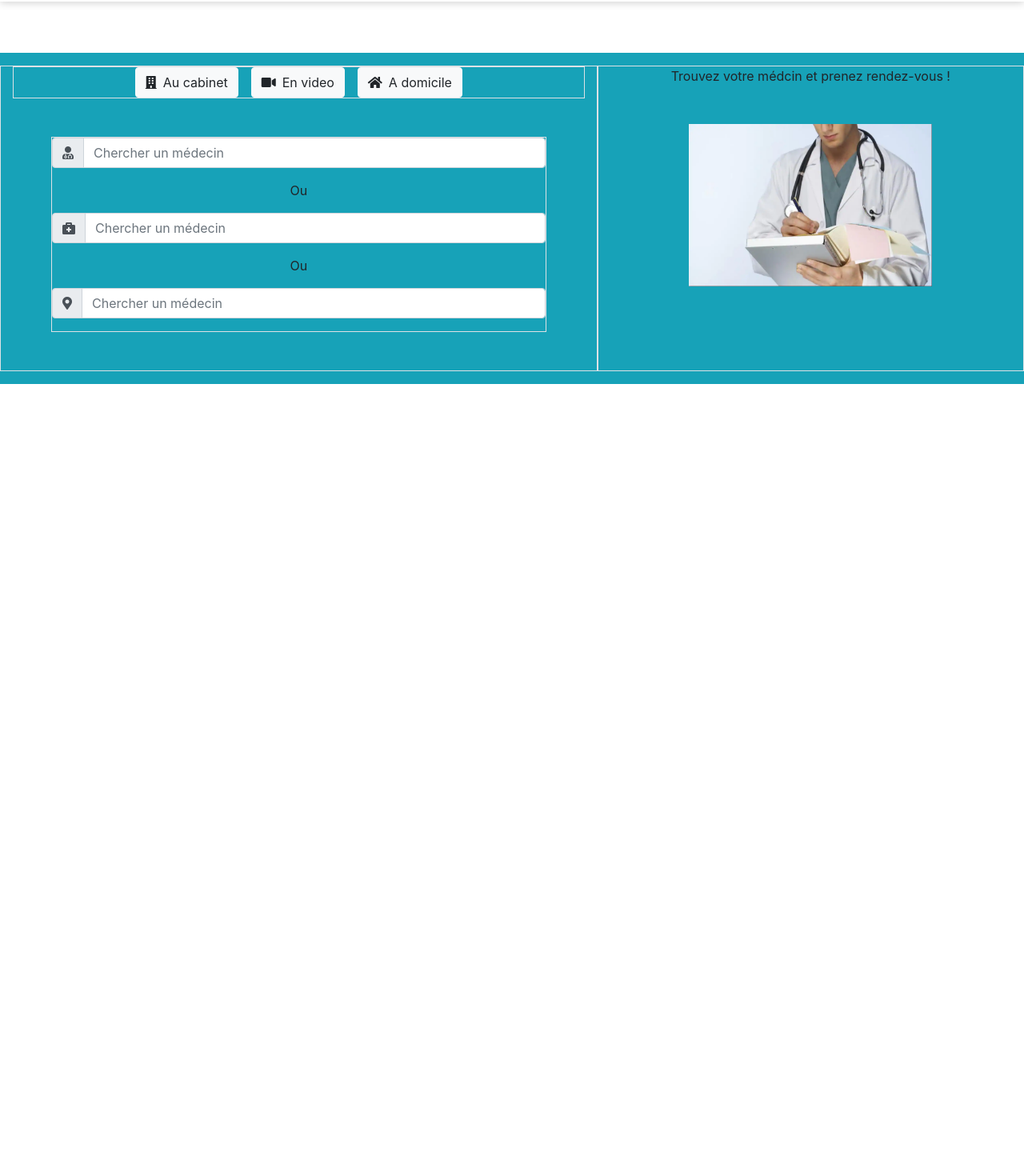
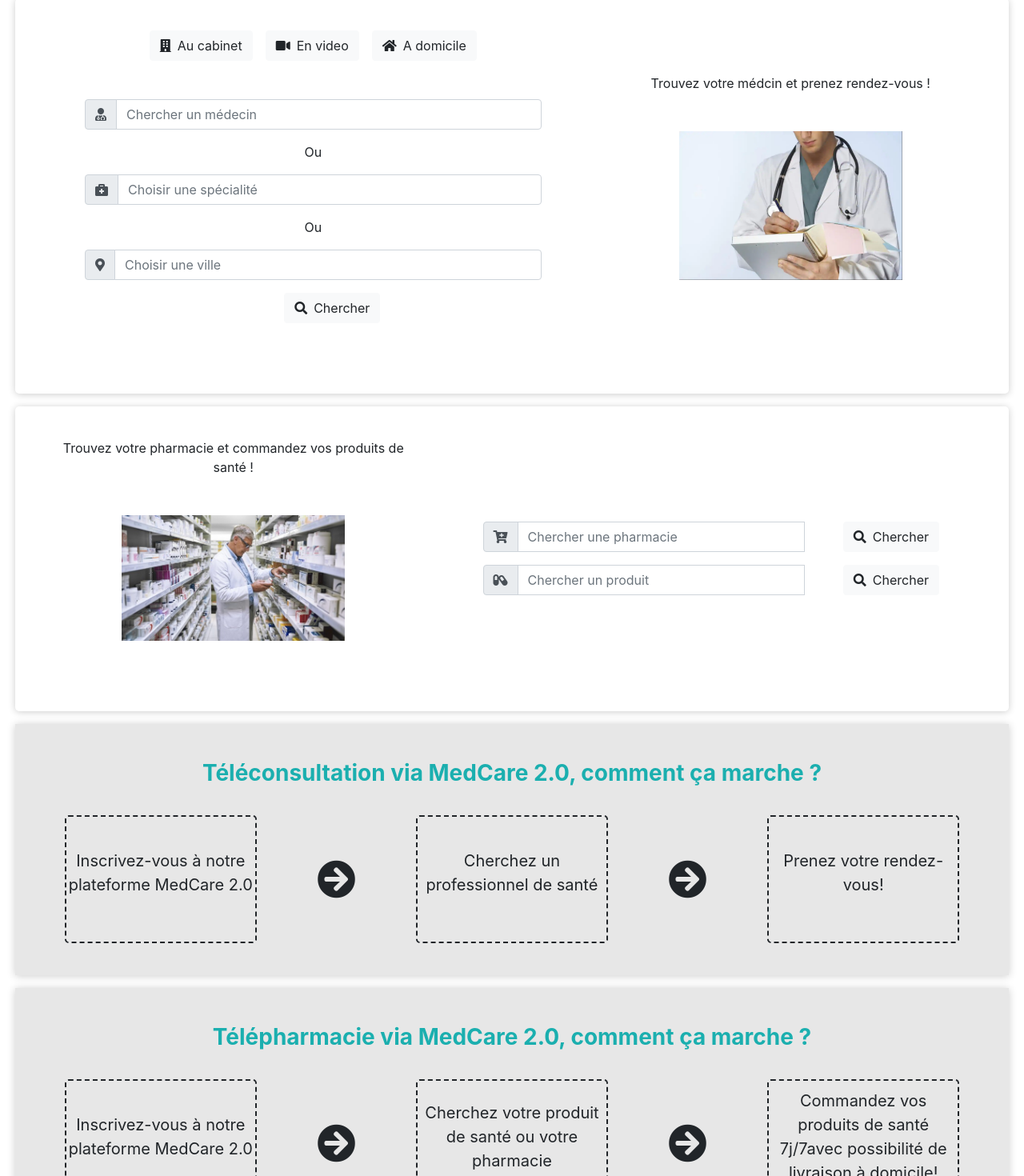
Before and after one commit to chaouielmehdi/medcare, a React (Create React App) app: page / in a window 1280 px wide. Shown: the part 54-1524 px from the top of the page at 80% size. Before the commit the page ends 800 px from the top, so only its background shows below. Built offline with nearby package versions, Linux system fonts and the light colour scheme.

Commit message:
generalization of  Input + footer

```diff
--- a/src/App.tsx
+++ b/src/App.tsx
@@ -1,7 +1,8 @@
-import './App.css';
-import Header from './pages/header/header';
-import About from './pages/about/about';
-import Home from './pages/home/home';
+import "./App.css";
+import Header from "./pages/header/header";
+import Footer from "./pages/footer/footer";
+import About from "./pages/about/about";
+import Home from "./pages/home/home";
 
 const App = () => {
 	return (
@@ -11,6 +12,7 @@
 				<Home />
 				{/* <About /> */}
 			</div>
+			<Footer />
 		</>
 	);
 };
--- /dev/null
+++ b/src/components/Input/Input.tsx
@@ -0,0 +1,42 @@
+import { type } from "os";
+import React, { FC, ReactElement } from "react";
+import { IProps } from "../../types/IProps";
+
+export type InputType = "text" | "checkbox" | "radio";
+export type iconPosition = "prepend" | "append";
+
+interface IInputProps {
+	type?: InputType;
+	icon?: string;
+	iconPos?: iconPosition;
+	label: string;
+	onClick?: (event: React.MouseEvent) => void;
+}
+
+const Input: FC<IProps & IInputProps> = ({ placeholder, label, icon, iconPos, type }): ReactElement => {
+	const placeholderText = placeholder;
+	const iconPosition = ["input-group-", iconPos].join("");
+	const iconClass = "fas fa-" + icon;
+
+	return (
+		<>
+			{iconPos == "prepend" && (
+				<div className={iconPosition}>
+					<span className="input-group-text" id="basic-addon1">
+						{icon && iconPos && <i className={iconClass}></i>}
+					</span>
+				</div>
+			)}
+			<input type={type} className="form-control" placeholder={placeholderText} aria-label={label} />
+			{iconPos == "append" && (
+				<div className={iconPosition}>
+					<span className="input-group-text" id="basic-addon1">
+						{icon && iconPos && <i className={iconClass}></i>}
+					</span>
+				</div>
+			)}
+		</>
+	);
+};
+
+export default Input;
--- /dev/null
+++ b/src/pages/footer/footer.css
@@ -0,0 +1,5 @@
+.container-fluid-nav div {
+	display: flex;
+	justify-content: space-around;
+	text-align: center;
+}
--- a/src/pages/header/header.tsx
+++ b/src/pages/footer/footer.tsx
@@ -1,33 +1,29 @@
-import React from 'react';
-import './header.css';
-import logo from '../../assets/img/logo.png';
+import React from "react";
+import "./footer.css";
+import logo from "../../assets/img/logo.png";
 
 interface ILink {
 	label: string;
 	url: string;
 }
 
-function Header() {
+function Footer() {
 	const links: ILink[] = [
-		{ url: '', label: 'Acceuil' },
-		{ url: '', label: 'A propos' },
-		{ url: '', label: 'Espace Médcin' },
-		{ url: '', label: 'Espace Pharmacie' },
-		{ url: '', label: 'Connexion' },
-		{ url: '', label: 'FAQ' },
-		{ url: '', label: 'Contactez-nous' },
+		{ url: "", label: "politique de confidentialité" },
+		{ url: "", label: "Copyright © 2020, tous droits réservés" },
+		{ url: "", label: "Condition générale d'utilisation" },
 	];
 
 	return (
 		<nav className="navbar navbar-expand-lg navbar-light box-shadow">
-			<div className="d-flex justify-content-between w-100">
-				<div>
+			<div className="container-fluid-nav align-items-center">
+				<div className="border container-fluid ">
 					<a className="navbar-brand d-flex align-items-center" href="/">
 						<img src={logo} width="30" alt="logo" className="mr-2" />
 						<span className="c-green font-weight-bold">MedCare 2.0</span>
 					</a>
 				</div>
-				<div>
+				<div className="navbar-text border">
 					<ul className="navbar-nav mr-auto">
 						{links.map((link, index) => (
 							<li key={index} className="nav-item">
@@ -43,4 +39,4 @@
 	);
 }
 
-export default Header;
+export default Footer;
--- a/src/pages/home/home.css
+++ b/src/pages/home/home.css
@@ -5,3 +5,26 @@
 .margin {
 	margin: 10px;
 }
+
+.box-border {
+	text-align: center;
+	height: 160px;
+	width: 240px;
+	border: 2px dashed;
+}
+
+.section-block {
+	background-color: #e7e7e7;
+}
+
+.head-text {
+	font-size: 28px;
+	text-align: center;
+	font-weight: bold;
+	color: rgb(27, 175, 175);
+}
+
+.font-txt {
+	font-size: 20px;
+	text-align: center;
+}
--- a/src/pages/home/home.tsx
+++ b/src/pages/home/home.tsx
@@ -1,82 +1,162 @@
-import React from 'react';
-import './home.css';
-import Doctor1 from '../../assets/img/Doctor1.png';
+import React from "react";
+import "./home.css";
+import Container from "../../components/Container/Container";
+import Row from "../../components/Row/Row";
+
+import Doctor1 from "../../assets/img/Doctor1.png";
+import Pharmacien from "../../assets/img/Pharmacien.png";
+import Button from "../../components/Button/Button";
+import Input from "../../components/Input/Input";
 
 function Home() {
 	return (
-		<div className="container-fluid">
-			<div className="row d-flex justify-content-around bg-info mt-3">
-				<div className="col-7 border text-center align-self-center my-3">
-					<div className="h-25 border">
-						<button type="button" className=" d-inline-block btn btn-light mx-2">
-							<i className="fas fa-building mr-2"></i>
+		<Container>
+			<Row isShadowed={true} isBorderedRadius={true} className="d-flex align-items-center p-4">
+				<div className="col-7 text-center align-self-center my-3">
+					<div className="h-25 ">
+						<Button className="mx-2" icon="building" type="light">
 							Au cabinet
-						</button>
-						<button type="button" className="btn btn-light mx-2">
-							<i className="fas fa-video mr-2"></i>
+						</Button>
+						<Button className="mx-2" icon="video" type="light">
 							En video
-						</button>
-						<button type="button" className="btn btn-light mx-2">
-							<i className="fas fa-home mr-2"></i>A domicile
-						</button>
+						</Button>
+						<Button className="mx-2" icon="home" type="light">
+							A domicile
+						</Button>
 					</div>
 
-					<div className="border m-5">
+					<div className=" m-5">
 						<div className="input-group mb-3">
-							<div className="input-group-prepend ">
-								<span className="input-group-text" id="basic-addon1">
-									<i className="fas fa-user-md"></i>
-								</span>
-							</div>
-							<input
-								type="text"
-								className="form-control"
+							<Input
 								placeholder="Chercher un médecin"
-								aria-label="searchDoctor"
-								aria-describedby="basic-addon1"
-							/>
+								label="searchDoctor"
+								icon="user-md"
+								iconPos="prepend"
+							></Input>
 						</div>
 						<p className="text-center">Ou</p>
 						<div className="input-group mb-3">
-							<div className="input-group-prepend">
-								<span className="input-group-text" id="basic-addon1">
-									<i className="fas fa-briefcase-medical"></i>
-								</span>
-							</div>
-							<input
-								type="text"
-								className="form-control"
-								placeholder="Chercher un médecin"
-								aria-label="searchDoctor"
-								aria-describedby="basic-addon1"
-							/>
+							<Input
+								placeholder="Choisir une spécialité"
+								label="searchSpecialite"
+								icon="briefcase-medical"
+								iconPos="prepend"
+							></Input>
 						</div>
 						<p className="text-center">Ou</p>
 						<div className="input-group mb-3">
-							<div className="input-group-prepend">
-								<span className="input-group-text" id="basic-addon1">
-									<i className="fas fa-map-marker-alt"></i>
-								</span>
-							</div>
-							<input
-								type="text"
-								className="form-control"
-								placeholder="Chercher un médecin"
-								aria-label="searchDoctor"
-								aria-describedby="basic-addon1"
-							/>
+							<Input
+								placeholder="Choisir une ville"
+								label="searchDoctor"
+								icon="map-marker-alt"
+								iconPos="prepend"
+							></Input>
+						</div>
+						<div>
+							<Button className="ml-5" icon="search" type="light">
+								Chercher
+							</Button>
 						</div>
 					</div>
 				</div>
 
-				<div className=" col-5 border text-center my-3">
+				<div className=" col-5  text-center my-3">
 					<p>Trouvez votre médcin et prenez rendez-vous ! </p>
 					<div className="doctor1 rounded m-5">
 						<img src={Doctor1} alt="" />
 					</div>
 				</div>
-			</div>
-		</div>
+			</Row>
+
+			<Row isShadowed={true} isBorderedRadius={true} className="d-flex align-items-center p-4 mt-3">
+				<div className=" col-5  text-center my-3">
+					<p>Trouvez votre pharmacie et commandez vos produits de santé ! </p>
+					<div className="doctor1 rounded m-5">
+						<img src={Pharmacien} alt="" />
+					</div>
+				</div>
+
+				<div className="col-7 text-center align-self-center my-3">
+					<div className=" m-5">
+						<div className="input-group mb-3">
+							<Input
+								placeholder="Chercher une pharmacie"
+								label="searchPharmacie"
+								icon="cart-plus"
+								iconPos="prepend"
+							></Input>
+							<Button className="ml-5" icon="search" type="light">
+								Chercher
+							</Button>
+						</div>
+						<div className="input-group mb-3">
+							<Input
+								placeholder="Chercher un produit"
+								label="searchProduct"
+								icon="capsules"
+								iconPos="prepend"
+							></Input>
+							<Button className="ml-5" icon="search" type="light">
+								Chercher
+							</Button>
+						</div>
+					</div>
+				</div>
+			</Row>
+
+			<Row isShadowed={true} isBorderedRadius={false} className="section-block d-flex flex-column p-4 mt-3">
+				<div>
+					<div className="head-text text-center my-3">
+						<p>Téléconsultation via MedCare 2.0, comment ça marche ? </p>
+					</div>
+
+					<div className="d-flex justify-content-around">
+						<div className="box-border d-flex align-items-center text-center rounded-lg my-3">
+							<p className="font-txt">Inscrivez-vous à notre plateforme MedCare 2.0</p>
+						</div>
+						<div className="d-flex align-items-center text-center my-3">
+							<i className="fas fa-arrow-circle-right fa-3x"></i>
+						</div>
+						<div className="box-border d-flex align-items-center text-center rounded-lg my-3">
+							<p className="font-txt">Cherchez un professionnel de santé </p>
+						</div>
+						<div className="d-flex align-items-center text-center my-3">
+							<i className="fas fa-arrow-circle-right fa-3x"></i>
+						</div>
+						<div className="box-border d-flex align-items-center text-center rounded-lg my-3">
+							<p className="font-txt">Prenez votre rendez-vous!</p>
+						</div>
+					</div>
+				</div>
+			</Row>
+			<Row isShadowed={true} isBorderedRadius={false} className="section-block d-flex flex-column p-4 mt-3">
+				<div>
+					<div className="head-text text-center my-3">
+						<p>Télépharmacie via MedCare 2.0, comment ça marche ? </p>
+					</div>
+
+					<div className="d-flex justify-content-around">
+						<div className="box-border d-flex align-items-center text-center rounded-lg my-3">
+							<p className="font-txt">Inscrivez-vous à notre plateforme MedCare 2.0</p>
+						</div>
+						<div className="d-flex align-items-center text-center my-3">
+							<i className="fas fa-arrow-circle-right fa-3x"></i>
+						</div>
+						<div className="box-border d-flex align-items-center text-center rounded-lg my-3">
+							<p className="font-txt">Cherchez votre produit de santé ou votre pharmacie</p>
+						</div>
+						<div className="d-flex align-items-center text-center my-3">
+							<i className="fas fa-arrow-circle-right fa-3x"></i>
+						</div>
+						<div className="box-border d-flex align-items-center text-center rounded-lg my-3">
+							<p className="font-txt">
+								Commandez vos produits de santé 7j/7avec possibilité de livraison à domicile!
+							</p>
+						</div>
+					</div>
+				</div>
+			</Row>
+		</Container>
 	);
 }
 
--- a/src/types/IProps.ts
+++ b/src/types/IProps.ts
@@ -1,5 +1,5 @@
-
 export interface IProps {
-	children: JSX.Element | JSX.Element[] | string;
+	children?: JSX.Element | JSX.Element[] | string;
 	className?: string;
+	placeholder?: string;
 }
```
Also changed, not shown: src/assets/img/Pharmacien.png (added).
